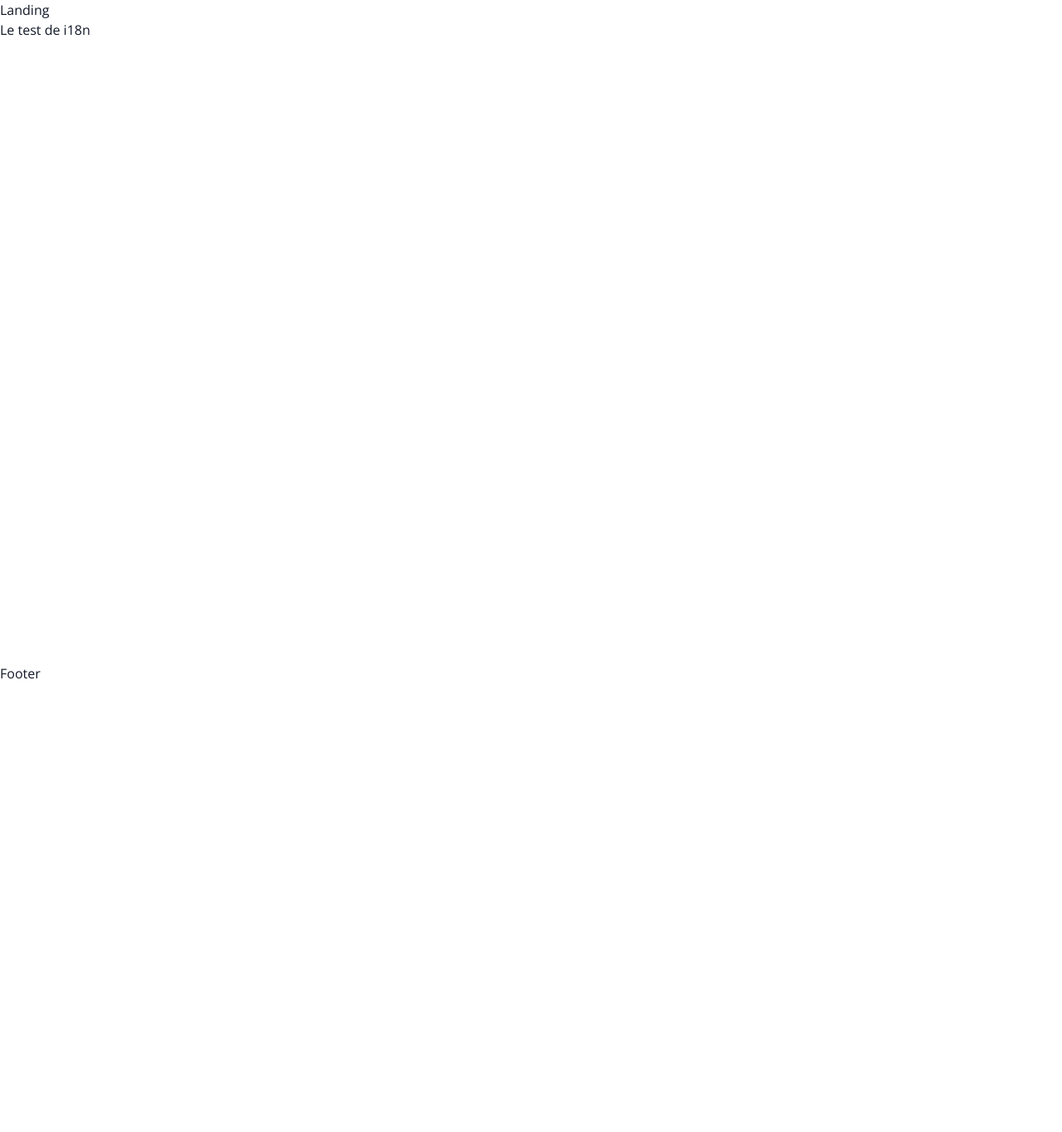
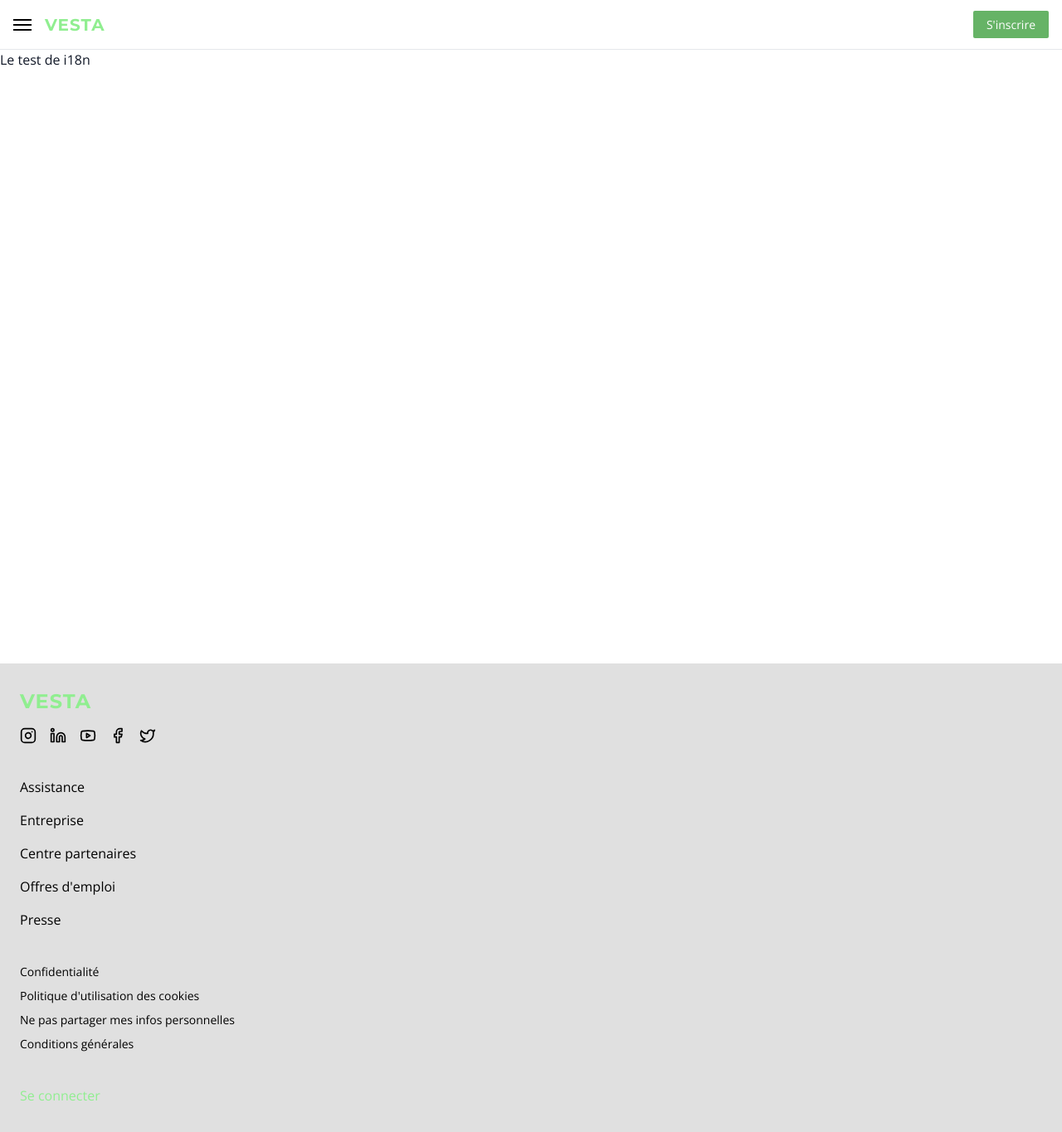
Before and after one commit to sae401-bilan-carbone/front-end, a Vue app: page /fr/landing in a window 1280 px wide. Shown: the whole page at 83% size. Before the commit the page ends 824 px from the top, so only its background shows below. Built offline with nearby package versions, Linux system fonts and the light colour scheme.

Commit message:
front_Header_Footer

```diff
--- a/src/components/layout/Footer.vue
+++ b/src/components/layout/Footer.vue
@@ -1,3 +1,141 @@
 <template>
-  <p>Footer</p>
+  <footer class="footer">
+    <div class="footer__container">
+      <div class="footer__brand">
+        <h2 class="footer__logo">VESTA</h2>
+        <div class="footer__socials">
+          <a href="#" aria-label="Instagram" class="social-link">
+            <Instagram :size="20" :stroke-width="2" />
+          </a>
+          <a href="#" aria-label="LinkedIn" class="social-link">
+            <Linkedin :size="20" :stroke-width="2" />
+          </a>
+          <a href="#" aria-label="YouTube" class="social-link">
+            <Youtube :size="20" :stroke-width="2" />
+          </a>
+          <a href="#" aria-label="Facebook" class="social-link">
+            <Facebook :size="20" :stroke-width="2" />
+          </a>
+          <a href="#" aria-label="Twitter" class="social-link">
+            <Twitter :size="20" :stroke-width="2" />
+          </a>
+        </div>
+      </div>
+
+      <nav class="footer__nav">
+        <router-link to="/assistance">Assistance</router-link>
+        <router-link to="/entreprise">Entreprise</router-link>
+        <router-link to="/partenaires">Centre partenaires</router-link>
+        <router-link to="/emplois">Offres d'emploi</router-link>
+        <router-link to="/presse">Presse</router-link>
+      </nav>
+
+      <nav class="footer__nav footer__nav--legal">
+        <router-link to="/confidentialite">Confidentialité</router-link>
+        <router-link to="/cookies">Politique d'utilisation des cookies</router-link>
+        <router-link to="/donnees">Ne pas partager mes infos personnelles</router-link>
+        <router-link to="/cgv">Conditions générales</router-link>
+      </nav>
+
+      <div class="footer__auth">
+        <router-link to="/login" class="link-login">Se connecter</router-link>
+      </div>
+    </div>
+  </footer>
 </template>
+
+<script setup>
+// Importation des icônes Lucide
+import {
+  Instagram,
+  Linkedin,
+  Youtube,
+  Facebook,
+  Twitter
+} from 'lucide-vue-next';
+</script>
+
+<style lang="scss" scoped>
+.footer {
+  background-color: #e0e0e0; // Gris clair du design
+  padding: $space-xl $space-lg;
+  color: $black;
+
+  &__container {
+    display: flex;
+    flex-direction: column;
+    gap: $space-xl;
+    max-width: 400px; // Garde le contenu serré à gauche comme sur l'image
+  }
+
+  &__logo {
+    color: $primary-light;
+    font-family: $font-family-title;
+    font-size: $font-size-2xl;
+    font-weight: $font-weight-bold;
+    margin-bottom: $space-md;
+    letter-spacing: 1px;
+  }
+
+  &__socials {
+    display: flex;
+    gap: $space-md;
+    margin-bottom: $space-sm;
+
+    .social-link {
+      color: $black; // L'icône Lucide hérite de cette couleur
+      display: flex;
+      align-items: center;
+      justify-content: center;
+      transition: transform 0.2s ease, color 0.2s ease;
+
+      &:hover {
+        color: $primary-color;
+        transform: translateY(-2px);
+      }
+    }
+  }
+
+  &__nav {
+    display: flex;
+    flex-direction: column;
+    gap: $space-md;
+
+    a {
+      font-size: $font-size-base;
+      color: $black;
+      text-decoration: none;
+      font-weight: $font-weight-normal;
+      transition: opacity 0.2s;
+
+      &:hover {
+        opacity: 0.7;
+      }
+    }
+
+    &--legal {
+      margin-top: $space-sm;
+      gap: $space-sm; // Espacement plus serré pour les mentions légales
+
+      a {
+        font-size: $font-size-sm;
+      }
+    }
+  }
+
+  &__auth {
+    margin-top: $space-sm;
+
+    .link-login {
+      color: $primary-light;
+      font-weight: $font-weight-medium;
+      text-decoration: none;
+      font-size: $font-size-base;
+
+      &:hover {
+        text-decoration: underline;
+      }
+    }
+  }
+}
+</style>
--- a/src/components/layout/Navbar.vue
+++ b/src/components/layout/Navbar.vue
@@ -1,19 +1,240 @@
 <template>
-  <ul>
-    <li>
-      <routerLink :to="{ name: 'landing' }">Landing</routerLink>
-    </li>
-  </ul>
+  <header class="header">
+    <div class="header__container">
+      <button class="header__burger" @click="isMenuOpen = true" aria-label="Open menu">
+        <span class="burger-bar"></span>
+        <span class="burger-bar"></span>
+        <span class="burger-bar"></span>
+      </button>
+
+      <div class="header__logo">
+        <router-link to="/">VESTA</router-link>
+      </div>
+
+      <router-link to="/register" class="btn-primary">
+        S'inscrire
+      </router-link>
+    </div>
+
+    <Transition name="fade">
+      <div v-if="isMenuOpen" class="nav-mobile__overlay" @click="isMenuOpen = false"></div>
+    </Transition>
+
+    <Transition name="slide">
+      <div v-if="isMenuOpen" class="nav-mobile">
+        <div class="nav-mobile__content">
+          <button class="nav-mobile__close" @click="isMenuOpen = false">
+            <span class="close-icon">×</span>
+          </button>
+
+          <nav class="nav-mobile__links">
+            <router-link to="/" @click="isMenuOpen = false">Accueil</router-link>
+
+            <div class="nav-mobile__dropdown">
+              <button @click="isActivitiesOpen = !isActivitiesOpen" class="dropdown-trigger">
+                Activités
+                <span class="arrow" :class="{ 'arrow--open': isActivitiesOpen }">▼</span>
+              </button>
+
+              <Transition name="expand">
+                <div v-if="isActivitiesOpen" class="dropdown-content">
+                  <router-link to="/activites/cours" @click="isMenuOpen = false">Cours</router-link>
+                  <router-link to="/activites/ateliers" @click="isMenuOpen = false">Ateliers</router-link>
+                </div>
+              </Transition>
+            </div>
+
+            <router-link to="/profil" @click="isMenuOpen = false">Profil</router-link>
+            <router-link to="/parametres" @click="isMenuOpen = false">Paramètres</router-link>
+
+            <hr class="nav-mobile__divider" />
+
+            <router-link to="/assistance" class="small-link" @click="isMenuOpen = false">Assistance</router-link>
+            <router-link to="/mentions-legales" class="small-link" @click="isMenuOpen = false">Mentions légales</router-link>
+            <router-link to="/register" class="small-link" @click="isMenuOpen = false">S'inscrire</router-link>
+          </nav>
+        </div>
+      </div>
+    </Transition>
+  </header>
 </template>
 
-<style scoped>
-  ul {
+<script setup>
+import { ref } from 'vue';
+
+const isMenuOpen = ref(false);
+const isActivitiesOpen = ref(false);
+</script>
+
+<style lang="scss" scoped>
+// Note : Les variables $white, $gray-200, $primary-light, etc.
+// sont injectées via vite.config.js ou importées manuellement.
+
+.header {
+  height: 60px;
+  background: $white;
+  border-bottom: 1px solid $gray-200;
+  position: sticky;
+  top: 0;
+  z-index: $z-sticky;
+
+  &__container {
+    height: 100%;
+    padding: 0 $space-md;
     display: flex;
-    gap: 15px;
-    padding: 0;
+    align-items: center;
   }
 
-  li {
-    list-style: none;
+  &__burger {
+    background: none;
+    border: none;
+    cursor: pointer;
+    display: flex;
+    flex-direction: column;
+    gap: 4px;
+    padding: $space-sm;
+    margin-left: -$space-sm; // Aligne visuellement le burger au bord gauche
+
+    .burger-bar {
+      width: 22px;
+      height: 2px;
+      background-color: $black;
+    }
   }
+
+  &__logo {
+    font-family: $font-family-title;
+    font-weight: $font-weight-bold;
+    font-size: $font-size-xl;
+    color: $primary-light;
+    margin-left: $space-sm; // Ajustement pour être proche du burger
+    flex-grow: 1; // Prend tout l'espace pour pousser le bouton S'inscrire à droite
+
+    a {
+      color: inherit;
+      letter-spacing: 1px;
+    }
+  }
+}
+
+// Bouton S'inscrire du Header
+.btn-primary {
+  background-color: rgba($primary-color, 0.6);
+  color: $white;
+  padding: 6px 16px;
+  border-radius: $radius-sm;
+  font-size: $font-size-sm;
+  font-weight: $font-weight-medium;
+  white-space: nowrap;
+}
+
+// Menu Mobile & Overlay
+.nav-mobile {
+  position: fixed;
+  top: 0;
+  left: 0;
+  width: 75%; // 3/4 de l'écran
+  height: 100vh;
+  background: $white;
+  z-index: $z-modal + 1;
+  box-shadow: 4px 0 15px rgba(0, 0, 0, 0.1);
+
+  &__overlay {
+    position: fixed;
+    top: 0;
+    left: 0;
+    width: 100vw;
+    height: 100vh;
+    background: rgba(0, 0, 0, 0.3);
+    z-index: $z-modal;
+  }
+
+  &__content {
+    padding: $space-lg;
+    display: flex;
+    flex-direction: column;
+  }
+
+  &__close {
+    background: none;
+    border: none;
+    font-size: 2.2rem;
+    align-self: flex-start;
+    margin-bottom: $space-lg;
+    cursor: pointer;
+    line-height: 1;
+  }
+
+  &__links {
+    display: flex;
+    flex-direction: column;
+    gap: $space-lg;
+
+    a, .dropdown-trigger {
+      font-size: $font-size-md;
+      color: $black;
+      text-align: left;
+      font-family: inherit;
+      text-decoration: none;
+    }
+  }
+
+  &__divider {
+    border: none;
+    border-top: 1px solid rgba($black, 0.8);
+    margin: $space-xs 0;
+    width: 60%; // Ligne courte comme sur ton modèle
+  }
+
+  .small-link {
+    font-size: $font-size-sm;
+    color: $gray-900;
+  }
+}
+
+// Dropdown & Flèche
+.dropdown-trigger {
+  background: none;
+  border: none;
+  padding: 0;
+  display: flex;
+  align-items: center;
+  gap: 6px; // Flèche "collée" au texte
+  cursor: pointer;
+
+  .arrow {
+    font-size: 0.6rem;
+    transition: transform 0.3s ease;
+    margin-top: 2px;
+
+    &--open {
+      transform: rotate(180deg);
+    }
+  }
+}
+
+.dropdown-content {
+  display: flex;
+  flex-direction: column;
+  padding-left: $space-md;
+  gap: $space-md;
+  margin-top: $space-md;
+}
+
+// Animations (Vue Transitions)
+.slide-enter-active, .slide-leave-active { transition: transform 0.35s ease; }
+.slide-enter-from, .slide-leave-to { transform: translateX(-100%); }
+
+.fade-enter-active, .fade-leave-active { transition: opacity 0.3s; }
+.fade-enter-from, .fade-leave-to { opacity: 0; }
+
+.expand-enter-active, .expand-leave-active {
+  transition: all 0.3s ease;
+  max-height: 200px;
+  overflow: hidden;
+}
+.expand-enter-from, .expand-leave-to {
+  max-height: 0;
+  opacity: 0;
+}
 </style>
```
